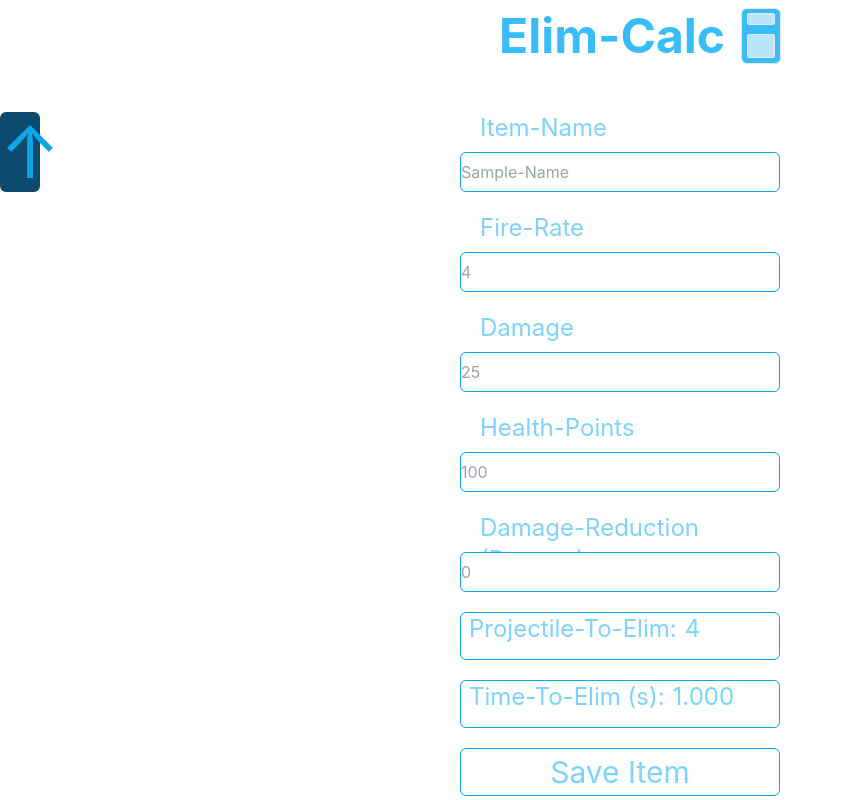
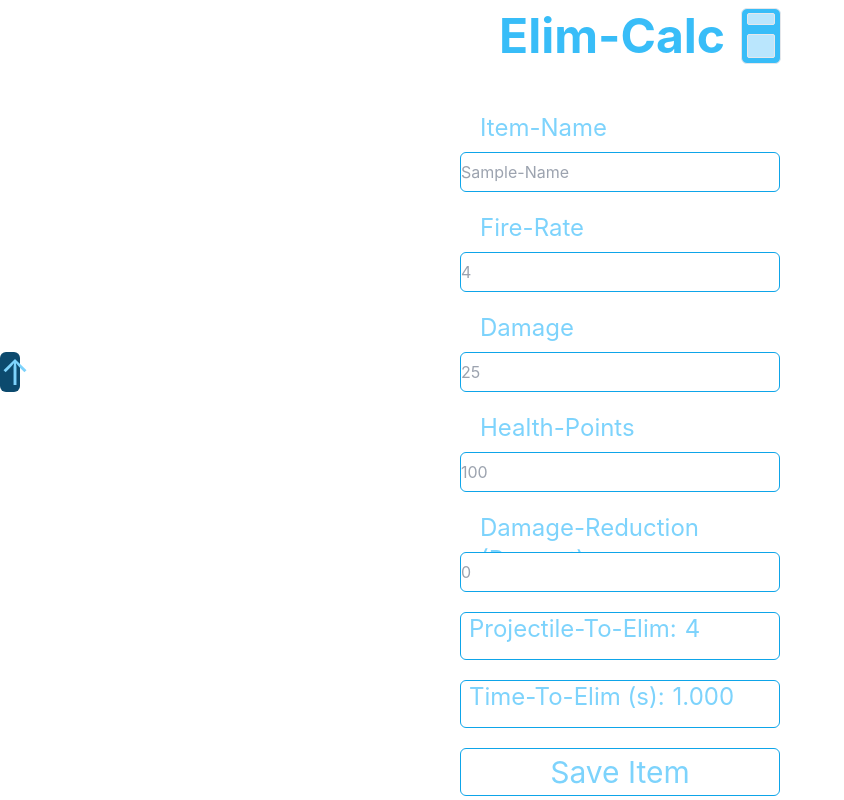
Before and after one commit to JL-597586/TTE-Calc, a Next.js app: page / in a window 1280 px wide. Shown: the top 800 px of the page, without its empty margins (0-844 px from the left). Built offline with nearby package versions, Linux system fonts and the light colour scheme.

Commit message:
added button higlhlight, scroll button smaller

```diff
--- a/pages/index.tsx
+++ b/pages/index.tsx
@@ -86,7 +86,8 @@ const Home = () => {
 
 
         <div className='fixed min-w-screen'>
-            <button onClick={ScrollToTop} className='bg-sky-900 h-20 w-10 text-7xl text-center text-sky-500 rounded-md '>↑</button>
+            <div className='mt-60'></div>
+            <button onClick={ScrollToTop} className='bg-sky-900 h-10 w-5 text-4xl text-center text-sky-300 rounded-md hover:text-sky-200 hover:bg-sky-500'>↑</button>
         </div>
 
         <div className='flex min-w-screen items-center flex-col'>
@@ -159,7 +160,7 @@ const Home = () => {
                 <div className='ml-2'>Time-To-Elim (s):</div>
                 <div className='ml-2'>{TimeToElim.toFixed(3)}</div>
               </div>
-              <div className='flex justify-center w-80 h-12 border-sky-500 border rounded-md mb-5 text-3xl text-sky-300'>
+              <div className='flex justify-center w-80 h-12 border-sky-500 border rounded-md mb-5 text-3xl text-sky-300 hover:bg-sky-500 hover:text-sky-100'>
                 <button type="button" onClick={SaveForm} className='mx-2'>Save Item</button>
 
               </div>
```
